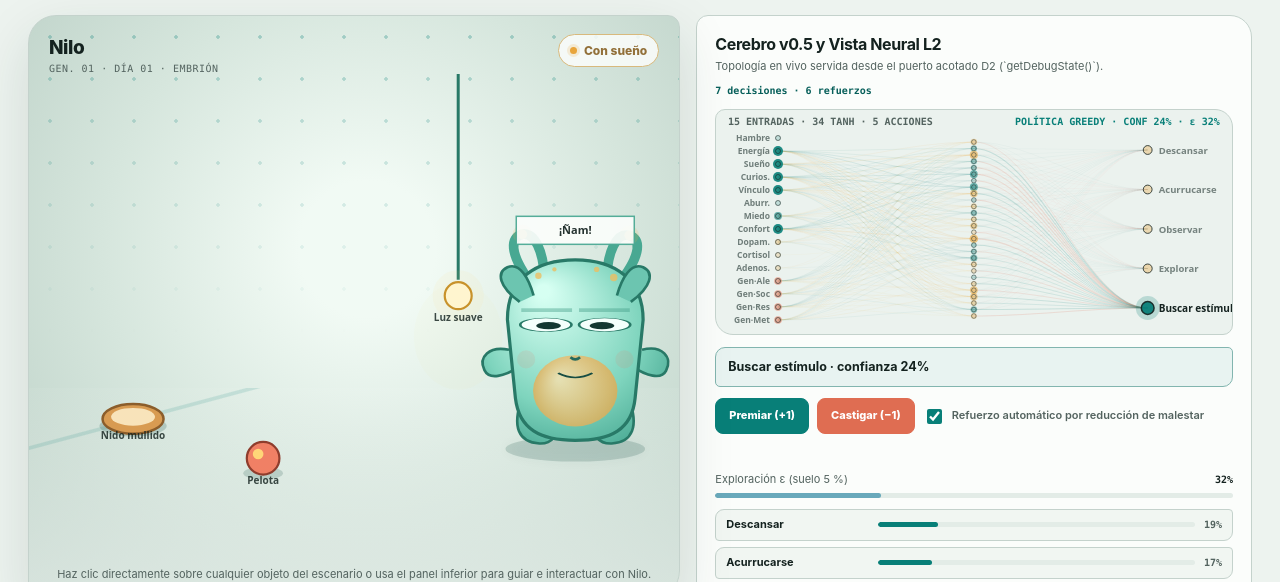
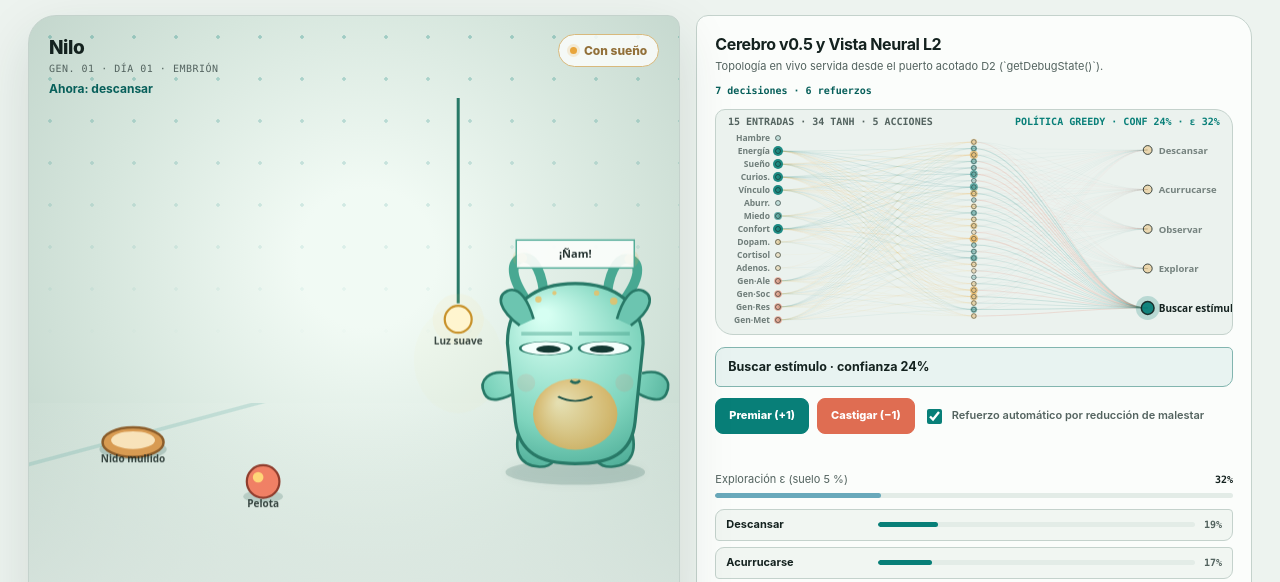
Before and after one commit to Purplerave/creatures, a website built with Vite: page index.html in a window 1280 px wide. Shown: the part 192-774 px from the top of the page. Built offline with nearby package versions, Linux system fonts and the light colour scheme.

Commit message:
style: show Nilo's primary need in the habitat

```diff
--- a/index.html
+++ b/index.html
@@ -187,6 +187,15 @@
         font: 10px ui-monospace, SFMono-Regular, Menlo, monospace;
         letter-spacing: 0.05em;
         text-transform: uppercase;
+      }
+      .need-status {
+        margin: 6px 0 0;
+        color: var(--teal-dark);
+        font-size: 12px;
+        font-weight: 700;
+      }
+      @media (prefers-reduced-motion: reduce) {
+        *, *::before, *::after { scroll-behavior: auto !important; }
       }
       .mood-badge {
         display: inline-flex;
@@ -853,6 +862,7 @@
               <div>
                 <h2 id="creature-name" class="creature-name">Nilo</h2>
                 <p id="creature-subtitle" class="creature-subtitle">GEN. 01 · DÍA 01 · EMBRIÓN</p>
+                <p id="need-status" class="need-status" aria-label="Necesidad principal">Necesidades tranquilas</p>
               </div>
               <output id="mood" class="mood-badge" data-mood="happy" aria-live="polite">Feliz</output>
             </header>
```
